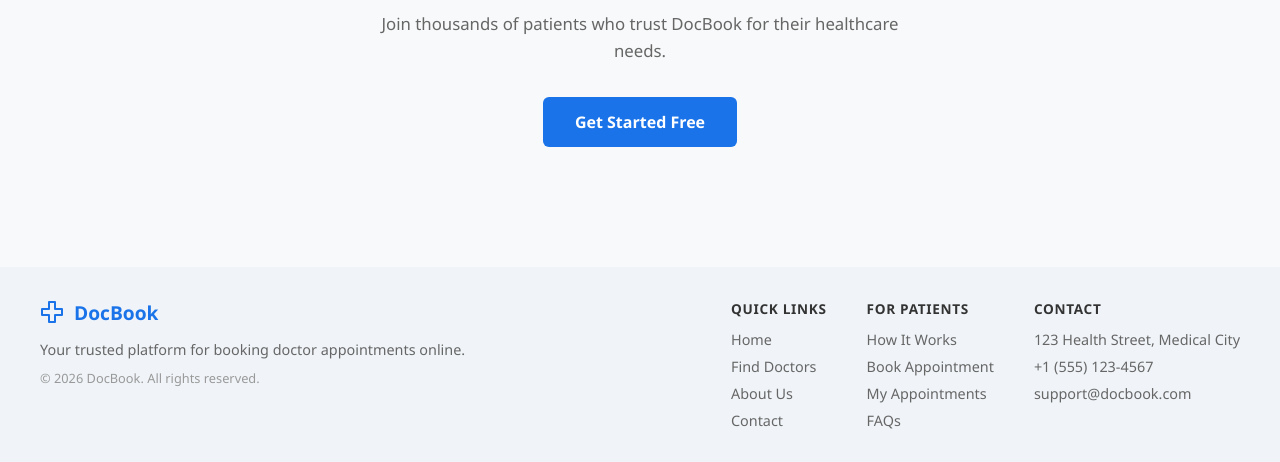
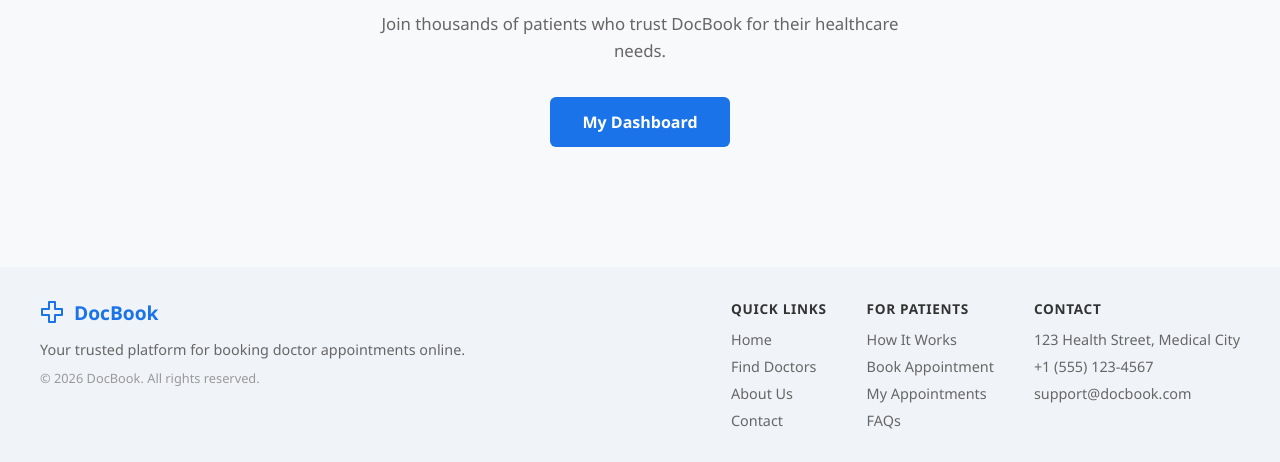
Before and after one commit to Musthak2004/Doctor-Appointment-Booking-System, a Django app: page / in a window 1280 px wide. Shown: the part 1775-2237 px from the top of the page. Run offline with Django 5.2, Linux system fonts and the light colour scheme; the visitor is signed in with stand-in values (Sample User, id 1).

Commit message:
Link patient dashboard from homepage and nav

```diff
--- a/templates/base.html
+++ b/templates/base.html
@@ -34,7 +34,7 @@
                             {% csrf_token %}
                             <button type="submit" class="btn btn--outline btn--full">Logout</button>
                         </form>
-                        <a href="#" class="btn btn--primary btn--full">My Dashboard</a>
+                        <a href="{% url 'patients:patient_detail' %}" class="btn btn--primary btn--full">My Dashboard</a>
                     {% else %}
                         <a href="{% url 'login' %}" class="btn btn--outline btn--full">Login</a>
                         <a href="{% url 'signup' %}" class="btn btn--primary btn--full">Sign Up</a>
@@ -48,7 +48,7 @@
                         {% csrf_token %}
                         <button type="submit" class="btn btn--outline">Logout</button>
                     </form>
-                    <a href="#" class="btn btn--primary">My Dashboard</a>
+                    <a href="{% url 'patients:patient_detail' %}" class="btn btn--primary">My Dashboard</a>
                 {% else %}
                     <a href="{% url 'login' %}" class="btn btn--outline">Login</a>
                     <a href="{% url 'signup' %}" class="btn btn--primary">Sign Up</a>
--- a/templates/home.html
+++ b/templates/home.html
@@ -107,7 +107,11 @@
     <div class="cta__container">
         <h2 id="cta-title" class="cta__title">Ready to Book Your Appointment?</h2>
         <p class="cta__text">Join thousands of patients who trust DocBook for their healthcare needs.</p>
-        <a href="{% url 'signup' %}" class="btn btn--primary btn--lg">Get Started Free</a>
+        {% if user.is_authenticated %}
+            <a href="{% url 'patients:patient_detail' %}" class="btn btn--primary btn--lg">My Dashboard</a>
+        {% else %}
+            <a href="{% url 'signup' %}" class="btn btn--primary btn--lg">Get Started Free</a>
+        {% endif %}
     </div>
 </section>
 
```
